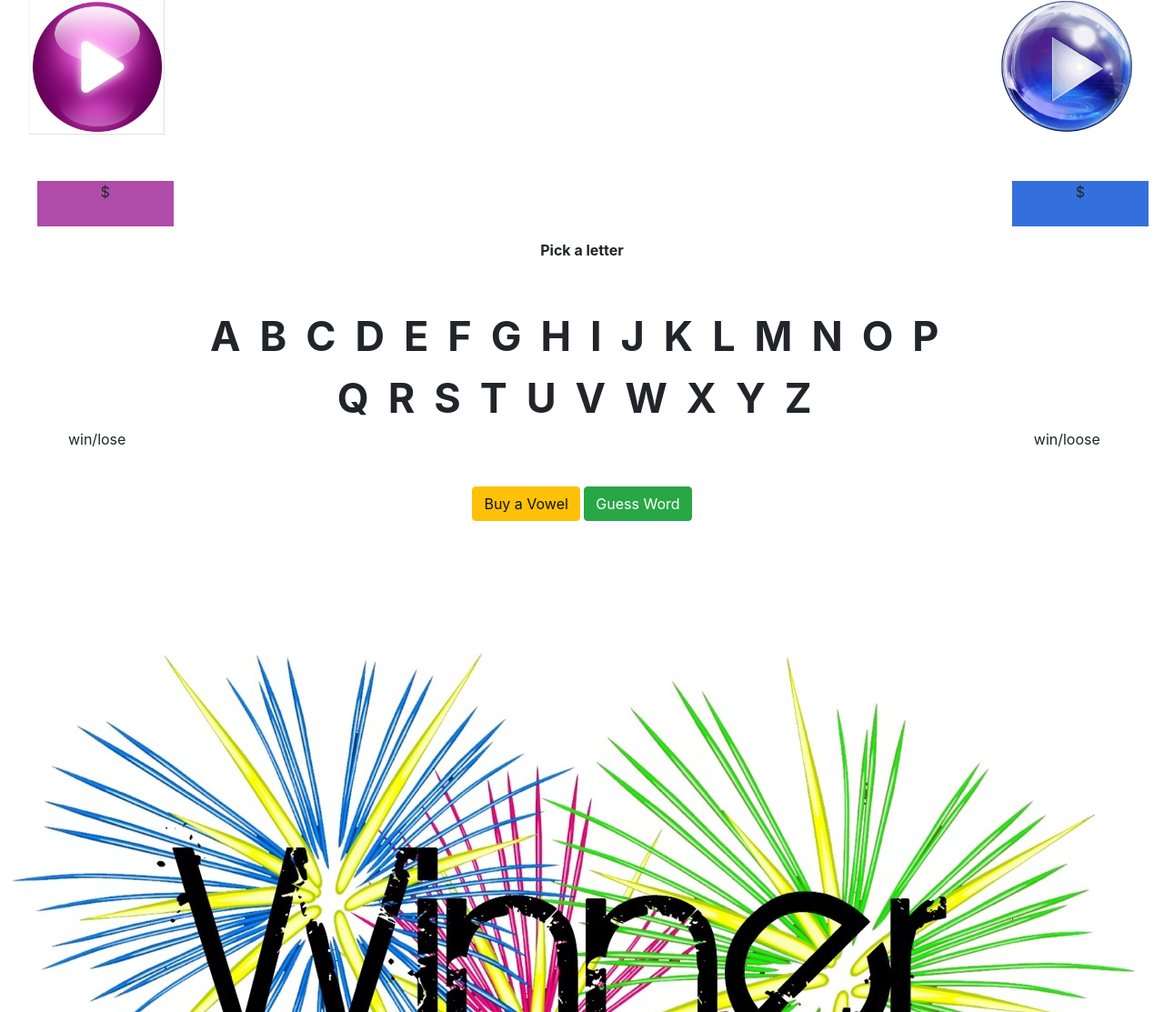
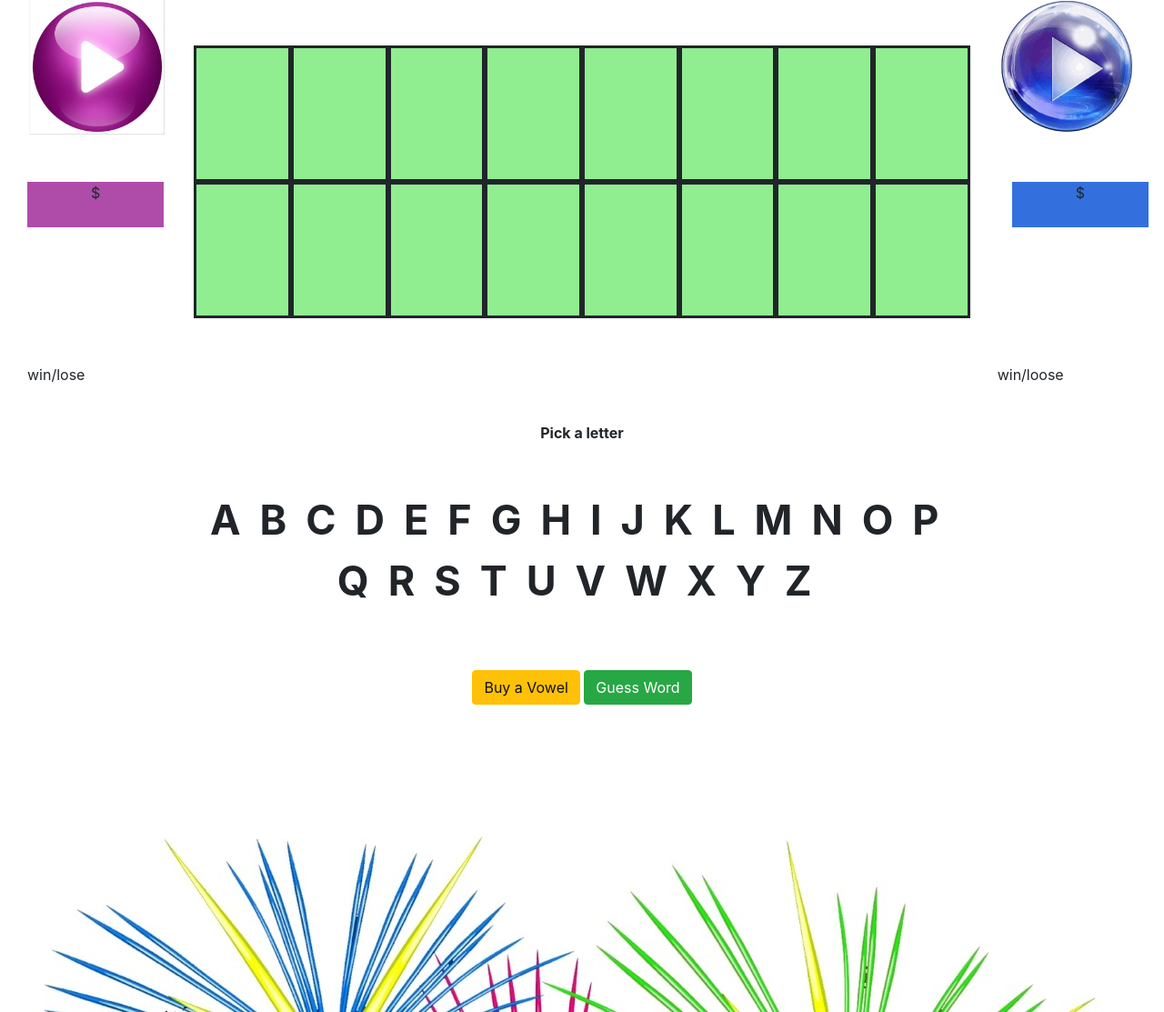
Before and after one commit to christibarker/wheel_of_fortune, a PHP site: page / in a window 1280 px wide. Shown: the part 201-1314 px from the top of the page at 91% size. Run offline with PHP 8.4, Linux system fonts and the light colour scheme; some libraries are stand-ins or nearby versions.

Commit message:
wordblocks

```diff
--- a/index.html
+++ b/index.html
@@ -13,16 +13,37 @@
 <!-- header info -->
     <div class="container-fluid">
       <div class="row">
-        <div class="col-3"></div>
+        <div class="col-3">Player One</div>
         <div class="col-6">
           <img class="header" src="http://www.wheeloffortune.com/Content/Img/so-many-ways-to-play/downloads/wof_wallpaper_1920x1080_v6.jpg" alt="">
         </div>
-        <div class="col-3"></div>
+        <div class="col-3">Player Two</div>
       </div>
 <!-- contains player one img -->
       <div class="row">
         <div class="col-2">
           <img class="one" src="img/player_one_icon.jpg" alt="">
+        </div>
+        <!-- /letters should appear in these grids/ -->
+        <div id="innerText_top" class="col"></div>
+        <div id="innerText_top" class="col"></div>
+        <div id="innerText_top" class="col"></div>
+        <div id="innerText_top" class="col"></div>
+        <div id="innerText_top" class="col"></div>
+        <div id="innerText_top" class="col"></div>
+        <div id="innerText_top" class="col"></div>
+        <div id="innerText_top" class="col"></div>
+<!-- shows player two image -->
+        <div class="col-2 ">
+          <img class="one" src="img/player_two_icon.png" alt="">
+        </div>
+      </div>
+      <div class="row">
+        <div class="col-2">
+ <!-- contains player one $ -->
+         <div class="col-2">
+          <div class="money_one">$</div>
+          </div>
         </div>
         <!-- /letters should appear in these grids/ -->
             <div id="innerText" class="col"></div>
@@ -33,15 +54,15 @@
             <div id="innerText" class="col"></div>
             <div id="innerText" class="col"></div>
             <div id="innerText" class="col"></div>
-<!-- shows player two image -->
+<!-- contains player two $ -->
         <div class="col-2 ">
-          <img class="one" src="img/player_two_icon.png" alt="">
+            <div class="money_two">$</div>
         </div>
       </div>
         <div class="row">
-  <!-- contains player one $ -->
+<!-- contains p one win or loose -->
          <div class="col-2">
-          <div class="money_one">$</div>
+            <div id="win_lose" class="col-2">win/lose</div>
           </div>
 <!-- contains letters in center grid-->
         <div class="col-8"><strong>Pick a letter</strong>
@@ -74,21 +95,18 @@
             <div class="letters">Z</div>
           </div>
         </div>
-<!-- contains player two $ -->
           <div class="col-2">
-          <div class="money_two">$</div>
+            <!-- contains p two win or loose -->
+            <div id="win_lose" class="col-2">win/loose</div>
           </div>
       </div>
-<!-- contains p one win or loose -->
       <div class="row">
-        <div id="win_lose" class="col-2">win/lose</div>
+        <div class="col-2"></div>
 <!-- contains buttons  -->
         <div class="col-8">
           <button type="button" class="btn btn-warning">Buy a Vowel</button>
           <button id="guess" type="button" class="btn btn-success">Guess Word</button>
         </div>
-<!-- contains p two win or loose -->
-        <div id="win_lose" class="col-2">win/loose</div>
       </div>
     </div>
 
--- a/style/index.css
+++ b/style/index.css
@@ -2,12 +2,16 @@ body {
 	background-color: gray;
 }
 
+#innerText_top{
+	margin-top: 4%;
+}
 
 .col {
-	height:200px;
-	width: 400px;
+	height:150px;
+	width: 200px;
 	text-align: center;
-/*	border: solid;*/
+	background-color: lightgreen;
+	border: solid;
 };
 
 .col-3 {
```
Lines whose indentation alone changed are shown as unchanged.
